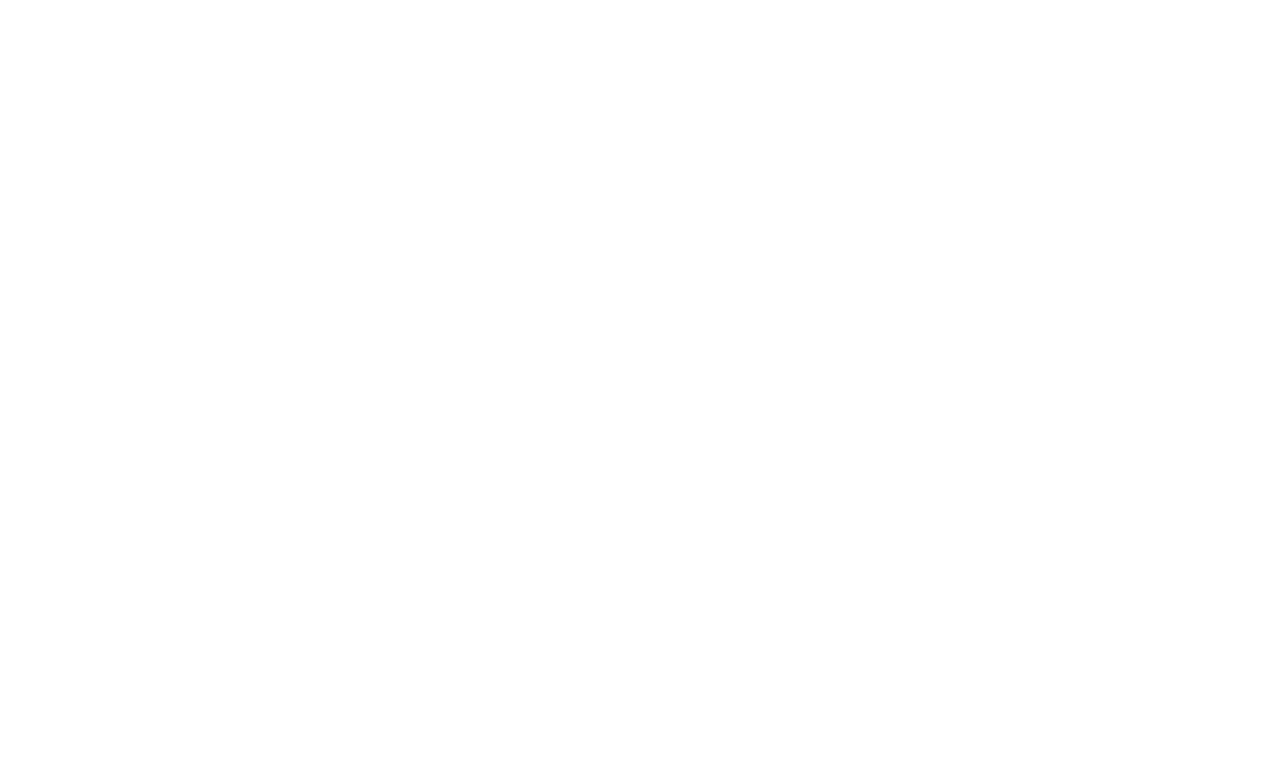
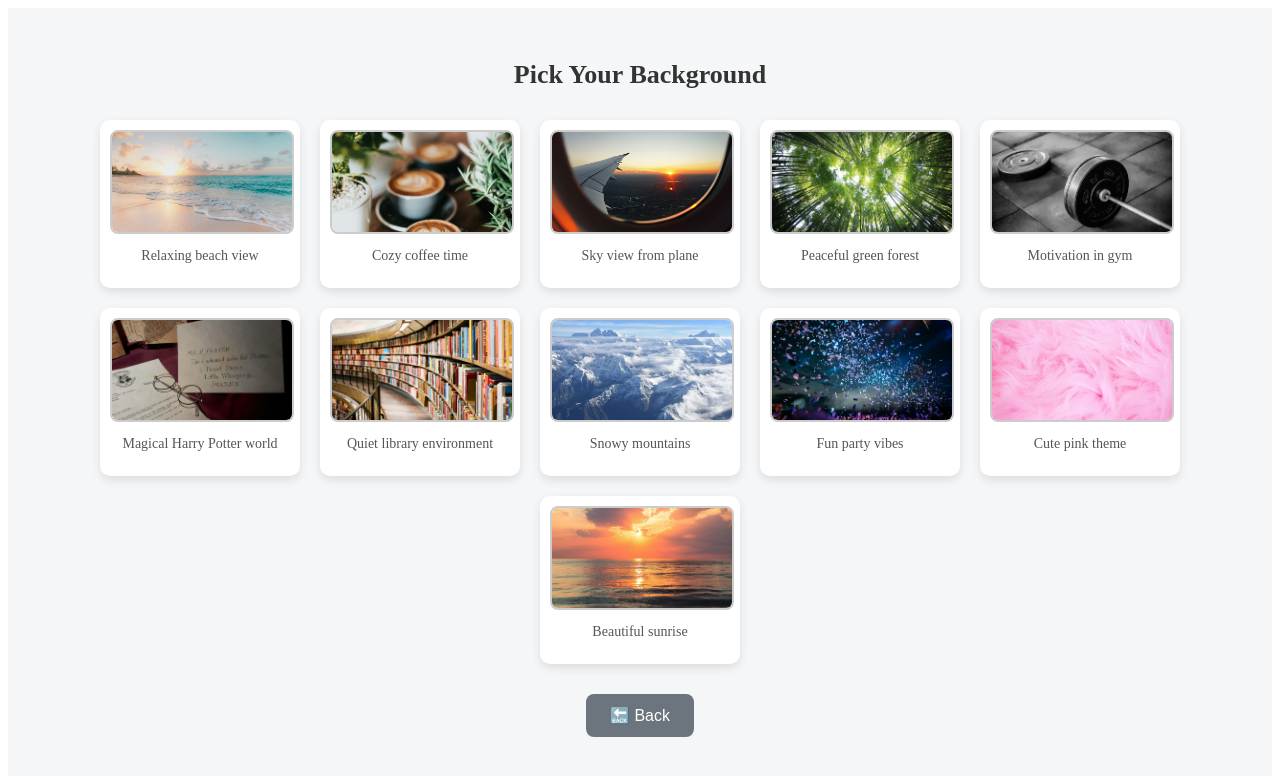
Before and after one commit to hrittijab/TaskMaster, a React (Create React App) app in the folder src/main/java/com/hrittija/todoapi/frontend/todo-frontend/: page /pick-background in a window 1280 px wide. Before the commit this address had no page. Shown: the top 776 px of the page. Built offline with nearby package versions, Linux system fonts and the light colour scheme.

Commit message:
Made a separate file to pick background

```diff
--- a/src/main/java/com/hrittija/todoapi/frontend/todo-frontend/src/AddTaskPage.js
+++ b/src/main/java/com/hrittija/todoapi/frontend/todo-frontend/src/AddTaskPage.js
@@ -10,48 +10,22 @@
   const [backgroundChoice, setBackgroundChoice] = useState('');
   const navigate = useNavigate();
 
-  const backgrounds = [
-    { name: 'Beach', url: 'beach.jpg' },
-    { name: 'Coffee Lover', url: 'coffeelover.jpg' },
-    { name: 'Flight View', url: 'flightview.jpg' },
-    { name: 'Forest', url: 'forest.jpg' },
-    { name: 'Gym', url: 'gym.jpg' },
-    { name: 'Harry Potter', url: 'harrypotter.jpg' },
-    { name: 'Library', url: 'library.jpg' },
-    { name: 'Mountain', url: 'mountain.jpg' },
-    { name: 'Party', url: 'party.jpg' },
-    { name: 'Pink', url: 'pink.jpg' },
-    { name: 'Sunrise', url: 'sunrise.jpg' },
-  ];
-
   useEffect(() => {
-    console.log('PAGE MOUNT: Loading backgroundChoice from localStorage first.');
-    const storedBackground = localStorage.getItem('backgroundChoice') || 'default.jpg';
-    setBackgroundChoice(storedBackground);
-    console.log('Local backgroundChoice loaded at mount:', storedBackground);
-
     const userEmail = localStorage.getItem('userEmail');
-    console.log('Checking userEmail:', userEmail);
-
     if (!userEmail) {
       navigate('/login');
-      return;
+    } else {
+      fetch(`http://localhost:8080/api/users/getUser?email=${encodeURIComponent(userEmail)}`)
+        .then((res) => res.json())
+        .then((data) => {
+          setFirstName(data.firstName || '');
+          if (data.backgroundChoice) {
+            setBackgroundChoice(data.backgroundChoice);
+            localStorage.setItem('backgroundChoice', data.backgroundChoice);
+          }
+        })
+        .catch((err) => console.error('Failed to fetch user info:', err));
     }
-
-    fetch(`http://localhost:8080/api/users/getUser?email=${encodeURIComponent(userEmail)}`)
-      .then(res => res.json())
-      .then(data => {
-        console.log('Fetched user data:', data);
-
-        if (data.backgroundChoice) {
-          console.log('Setting backgroundChoice from backend:', data.backgroundChoice);
-          localStorage.setItem('backgroundChoice', data.backgroundChoice);
-          setBackgroundChoice(data.backgroundChoice);
-        }
-      })
-      .catch((err) => {
-        console.error('Error fetching user:', err);
-      });
   }, [navigate]);
 
   const handleAddTask = async (e) => {
@@ -92,27 +66,8 @@
     navigate('/view-tasks');
   };
 
-  const handlePickBackground = async (selectedBackground) => {
-    const userEmail = localStorage.getItem('userEmail');
-    console.log('User selected new background:', selectedBackground);
-
-    try {
-      const response = await fetch(`http://localhost:8080/api/users/${encodeURIComponent(userEmail)}/background`, {
-        method: 'PUT',
-        headers: { 'Content-Type': 'application/json' },
-        body: JSON.stringify(selectedBackground),
-      });
-
-      if (response.ok) {
-        console.log('Background updated on server!');
-        localStorage.setItem('backgroundChoice', selectedBackground);
-        setBackgroundChoice(selectedBackground);
-      } else {
-        console.error('Failed to save background');
-      }
-    } catch (error) {
-      console.error('Error updating background:', error);
-    }
+  const handlePickBackground = () => {
+    navigate('/pick-background'); // Navigate to the new background picker page
   };
 
   return (
@@ -126,27 +81,7 @@
         {firstName && <h2 style={styles.welcome}>Welcome, {firstName}!</h2>}
         <h3 style={styles.title}>Add a New Task</h3>
 
-        <div>
-          <h4>Pick Your Background:</h4>
-          <div style={{ display: 'flex', flexWrap: 'wrap', gap: '10px', justifyContent: 'center', marginBottom: '20px' }}>
-            {backgrounds.map(bg => (
-              <img
-                key={bg.name}
-                src={`/backgrounds/${bg.url}`}
-                alt={bg.name}
-                style={{
-                  width: '80px',
-                  height: '60px',
-                  cursor: 'pointer',
-                  borderRadius: '8px',
-                  border: backgroundChoice === bg.url ? '3px solid #0077b6' : '2px solid #ccc',
-                  objectFit: 'cover',
-                }}
-                onClick={() => handlePickBackground(bg.url)}
-              />
-            ))}
-          </div>
-        </div>
+        <button onClick={handlePickBackground} style={styles.pickButton}>🎨 Customize Background</button>
 
         {!taskAdded ? (
           <form onSubmit={handleAddTask}>
@@ -224,6 +159,15 @@
     marginBottom: '20px',
     fontSize: '16px',
   },
+  pickButton: {
+    backgroundColor: '#17a2b8',
+    color: 'white',
+    padding: '10px 20px',
+    border: 'none',
+    borderRadius: '8px',
+    marginBottom: '20px',
+    cursor: 'pointer',
+  },
   addButton: {
     width: '100%',
     padding: '12px',
--- a/src/main/java/com/hrittija/todoapi/frontend/todo-frontend/src/App.js
+++ b/src/main/java/com/hrittija/todoapi/frontend/todo-frontend/src/App.js
@@ -6,6 +6,8 @@
 import ViewTasksPage from './ViewTasksPage';
 import EditTaskPage from './EditTaskPage';
 import TaskDetailsPage from './TaskDetailsPage';
+import PickBackgroundPage from './PickBackgroundPage';
+
 
 function App() {
   return (
@@ -18,6 +20,8 @@
         <Route path="/view-tasks" element={<ViewTasksPage />} />
         <Route path="/edit-task/:id" element={<EditTaskPage />} />
         <Route path="/task-details/:id" element={<TaskDetailsPage />} />
+        <Route path="/pick-background" element={<PickBackgroundPage />} />
+
       </Routes>
     </Router>
   );
--- /dev/null
+++ b/src/main/java/com/hrittija/todoapi/frontend/todo-frontend/src/PickBackgroundPage.js
@@ -0,0 +1,126 @@
+import { useEffect, useState } from 'react';
+import { useNavigate } from 'react-router-dom';
+
+function PickBackgroundPage() {
+  const [backgrounds] = useState([
+    { name: 'Beach', url: 'beach.jpg', description: 'Relaxing beach view' },
+    { name: 'Coffee Lover', url: 'coffeelover.jpg', description: 'Cozy coffee time' },
+    { name: 'Flight View', url: 'flightview.jpg', description: 'Sky view from plane' },
+    { name: 'Forest', url: 'forest.jpg', description: 'Peaceful green forest' },
+    { name: 'Gym', url: 'gym.jpg', description: 'Motivation in gym' },
+    { name: 'Harry Potter', url: 'harrypotter.jpg', description: 'Magical Harry Potter world' },
+    { name: 'Library', url: 'library.jpg', description: 'Quiet library environment' },
+    { name: 'Mountain', url: 'mountain.jpg', description: 'Snowy mountains' },
+    { name: 'Party', url: 'party.jpg', description: 'Fun party vibes' },
+    { name: 'Pink', url: 'pink.jpg', description: 'Cute pink theme' },
+    { name: 'Sunrise', url: 'sunrise.jpg', description: 'Beautiful sunrise' },
+  ]);
+  const [selectedBackground, setSelectedBackground] = useState('');
+  const navigate = useNavigate();
+
+  const handleBackgroundSelect = async (backgroundUrl) => {
+    const userEmail = localStorage.getItem('userEmail');
+    if (!userEmail) {
+      alert('User not logged in.');
+      navigate('/login');
+      return;
+    }
+
+    try {
+      const response = await fetch(`http://localhost:8080/api/users/${encodeURIComponent(userEmail)}/background`, {
+        method: 'PUT',
+        headers: { 'Content-Type': 'application/json' },
+        body: JSON.stringify(backgroundUrl),
+      });
+
+      if (response.ok) {
+        alert('Background updated!');
+        localStorage.setItem('backgroundChoice', backgroundUrl);
+        setSelectedBackground(backgroundUrl);
+        navigate('/add-task'); // Go back to Add Task after selecting
+      } else {
+        console.error('Failed to save background');
+      }
+    } catch (error) {
+      console.error('Error updating background:', error);
+    }
+  };
+
+  const handleBack = () => {
+    navigate('/add-task');
+  };
+
+  return (
+    <div style={styles.page}>
+      <h2 style={styles.heading}>Pick Your Background</h2>
+      <div style={styles.gallery}>
+        {backgrounds.map((bg) => (
+          <div key={bg.name} style={styles.card}>
+            <img
+              src={`/backgrounds/${bg.url}`}
+              alt={bg.name}
+              style={{
+                ...styles.image,
+                border: selectedBackground === bg.url ? '3px solid #0077b6' : '2px solid #ccc',
+              }}
+              onClick={() => handleBackgroundSelect(bg.url)}
+            />
+            <p style={styles.description}>{bg.description}</p>
+          </div>
+        ))}
+      </div>
+      <button onClick={handleBack} style={styles.backButton}>🔙 Back</button>
+    </div>
+  );
+}
+
+const styles = {
+  page: {
+    padding: '30px',
+    backgroundColor: '#f4f6f8',
+    minHeight: '100vh',
+    textAlign: 'center',
+  },
+  heading: {
+    marginBottom: '30px',
+    fontSize: '26px',
+    color: '#333',
+  },
+  gallery: {
+    display: 'flex',
+    flexWrap: 'wrap',
+    justifyContent: 'center',
+    gap: '20px',
+  },
+  card: {
+    width: '180px',
+    padding: '10px',
+    backgroundColor: 'white',
+    borderRadius: '10px',
+    boxShadow: '0px 4px 10px rgba(0,0,0,0.1)',
+    cursor: 'pointer',
+  },
+  image: {
+    width: '100%',
+    height: '100px',
+    borderRadius: '8px',
+    objectFit: 'cover',
+  },
+  description: {
+    marginTop: '10px',
+    fontSize: '14px',
+    color: '#555',
+  },
+  backButton: {
+    marginTop: '30px',
+    backgroundColor: '#6c757d',
+    color: 'white',
+    border: 'none',
+    padding: '12px 24px',
+    borderRadius: '8px',
+    fontSize: '16px',
+    cursor: 'pointer',
+  },
+};
+
+export default PickBackgroundPage;
```
